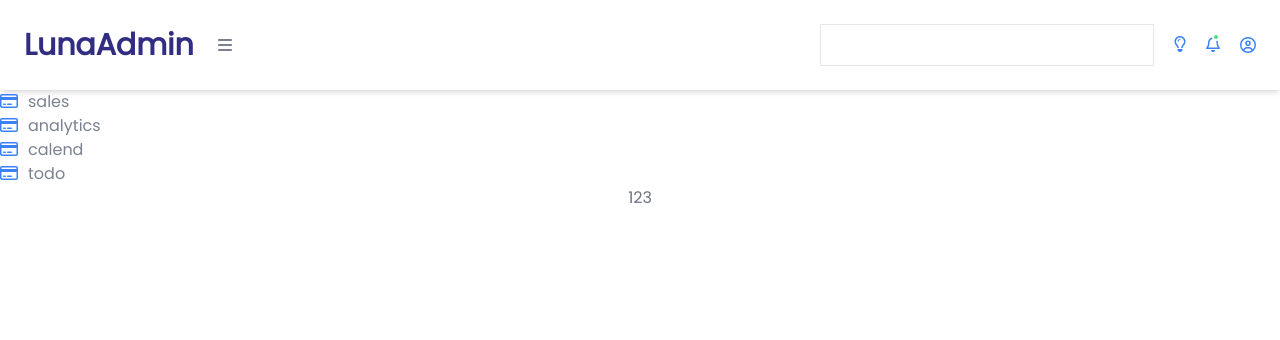
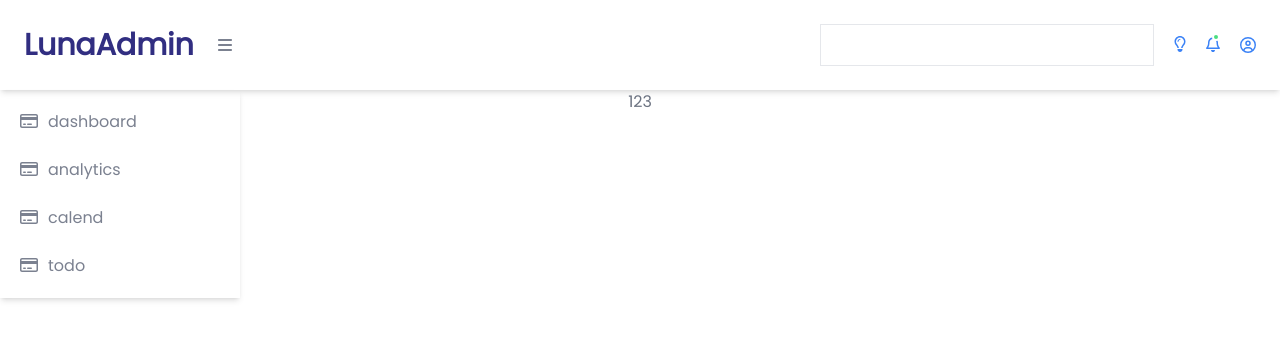
Before and after one commit to LunaGoodnight/next-dashboard, a Next.js app: page / in a window 1280 px wide. Shown: the top 340 px of the page. Built offline with nearby package versions, Linux system fonts and the light colour scheme.

Commit message:
add left menu lipstick

```diff
--- a/app/_config/leftMenuList.ts
+++ b/app/_config/leftMenuList.ts
@@ -1,7 +1,7 @@
 import { faCreditCard } from "@fortawesome/free-regular-svg-icons";
 
 export const leftMenuList = [
-  { name: "sales", icon: faCreditCard },
+  { name: "dashboard", icon: faCreditCard },
   { name: "analytics", icon: faCreditCard },
   { name: "calend", icon: faCreditCard },
   { name: "todo", icon: faCreditCard },
--- a/app/globals.css
+++ b/app/globals.css
@@ -2,6 +2,11 @@
 @tailwind components;
 @tailwind utilities;
 
+* {
+  margin: 0;
+  padding: 0;
+  box-sizing: border-box;
+}
 :root {
   --foreground-rgb: 0, 0, 0;
   --background-start-rgb: 214, 219, 220;
--- a/app/layout.tsx
+++ b/app/layout.tsx
@@ -56,14 +56,14 @@ export default function RootLayout({
               </div>
             </div>
             <div className="flex w-full">
-              <ul className="flex w-80 flex-col">
+              <ul className="flex w-60 flex-col shadow-md absolute left-0 h-max p-2">
                 {leftMenuList.map(({ name, icon }) => {
                   return (
                     <li key={name}>
-                      <Link href={name} className="flex gap-2.5">
+                      <Link href={name} className="flex gap-2.5 p-3">
                         <div>
                           <FontAwesomeIcon
-                            className="text-blue-500"
+                            className="text-[#adb4d2]-500"
                             icon={icon}
                           />
                         </div>
```
